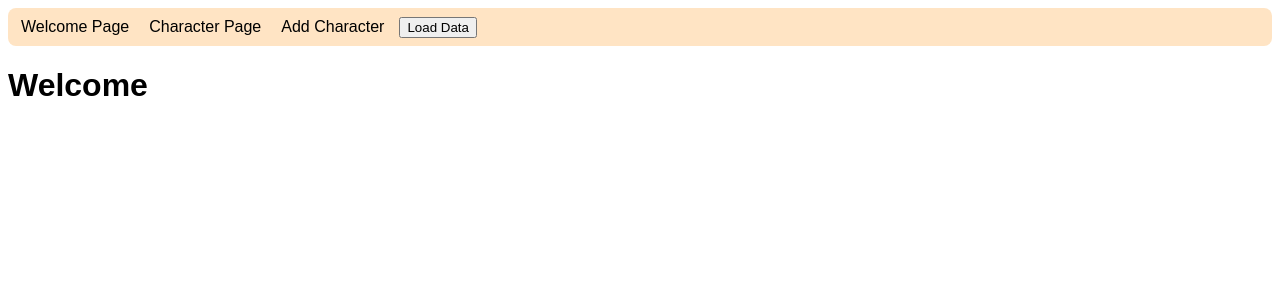
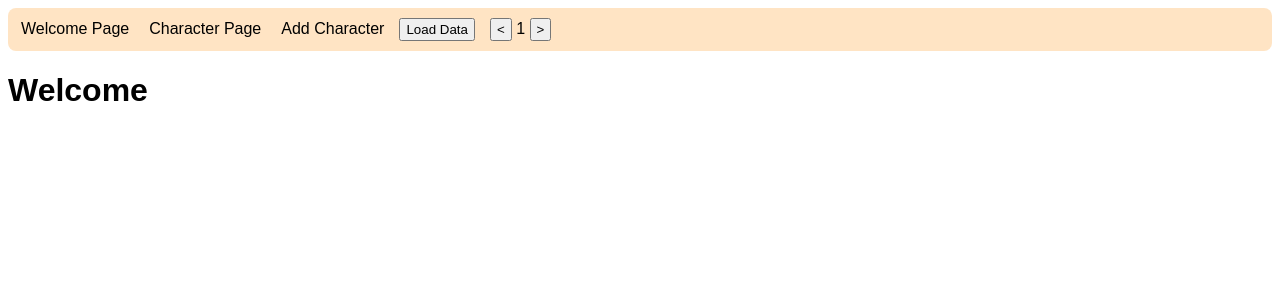
Before and after one commit to Hendrik2319/nf_Vite-React-RickAndMorty, a React (Vite) app: page / in a window 1280 px wide. Shown: the top 300 px of the page. Built offline with nearby package versions, Linux system fonts and the light colour scheme; no server answers.

Commit message:
feat: added page switch (bonus 1)

```diff
--- a/src/components/App.css
+++ b/src/components/App.css
@@ -8,13 +8,20 @@ body {
     padding: 8px;
 }
 
-.PageNav a {
+.PageNav > * {
     display: inline-block;
-    text-decoration: none;
-    border-radius: 5px;
-    color: black;
     margin-right: 10px;
     padding: 2px 5px;
+}
+
+.PageNav button {
+    padding: 2px 5px;
+}
+
+.PageNav a {
+    text-decoration: none;
+    color: black;
+    border-radius: 5px;
 }
 .PageNav a:hover {
     background-color: #ffcd95;
--- a/src/components/App.tsx
+++ b/src/components/App.tsx
@@ -15,6 +15,7 @@ type RawData = {
 }
 
 export default function App() {
+    const [page, setPage] = useState(1)
     const [data, setData] = useState<RawData>(
         {
             info: {
@@ -27,7 +28,7 @@ export default function App() {
         })
     console.debug("App rendered")
 
-    useEffect(  loadData, [] )
+    useEffect(  loadData, [page] )
 
     function findUnusedId(): number {
         const maxId = data.results.map(cd => cd.id).reduce( (id1, id2) => Math.max(id1,id2), 0);
@@ -48,7 +49,7 @@ export default function App() {
 
     function loadData() {
         axios
-            .get('https://rickandmortyapi.com/api/character/')
+            .get('https://rickandmortyapi.com/api/character/?page='+page)
             .then( response => {
                 if (response.status!=200)
                     throw { error: "Got wrong status on load data: "+response.status }
@@ -67,7 +68,12 @@ export default function App() {
 
     return (
         <>
-            <Header loadData={loadData}/>
+            <Header
+                loadData={loadData}
+                setPage={newPage => {
+                    if (newPage>0) setPage(newPage)
+                }}
+                page={page}/>
             <Routes>
                 <Route path={"/"} element={<Welcome/>}/>
                 <Route path={"/characters"} element={<CharacterPage data={data}/>}/>
--- a/src/components/Header.tsx
+++ b/src/components/Header.tsx
@@ -3,6 +3,8 @@ import {Link} from "react-router-dom";
 
 type HeaderProps = {
     loadData: () => void;
+    setPage: ( page: number ) => void
+    page: number
 }
 
 export default function Header( props: HeaderProps ) {
@@ -13,6 +15,11 @@ export default function Header( props: HeaderProps ) {
                 <Link to={"/characters"}>Character Page</Link>
                 <Link to={"/characters/add"}>Add Character</Link>
                 <button onClick={props.loadData}>Load Data</button>
+                <div>
+                    <button onClick={() => props.setPage(props.page-1)}>&lt;</button>
+                    <span>&nbsp;{props.page}&nbsp;</span>
+                    <button onClick={() => props.setPage(props.page+1)}>&gt;</button>
+                </div>
             </nav>
         </header>
     )
```
